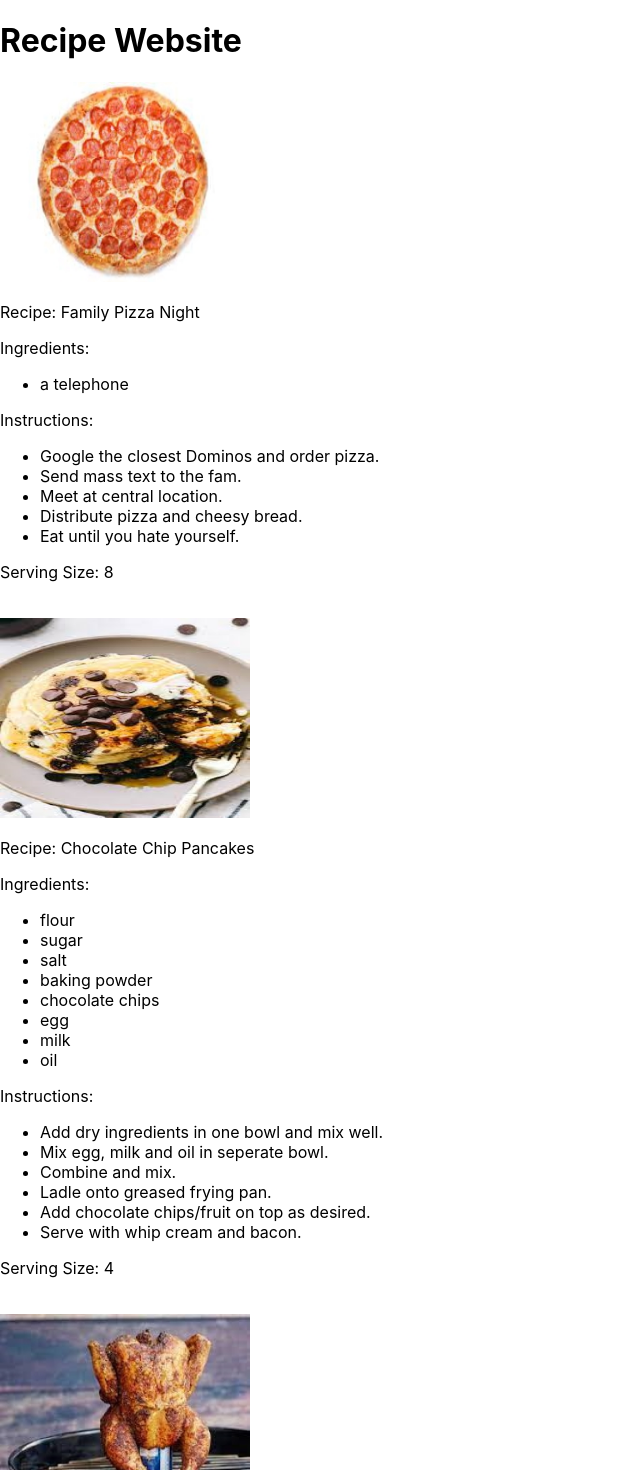
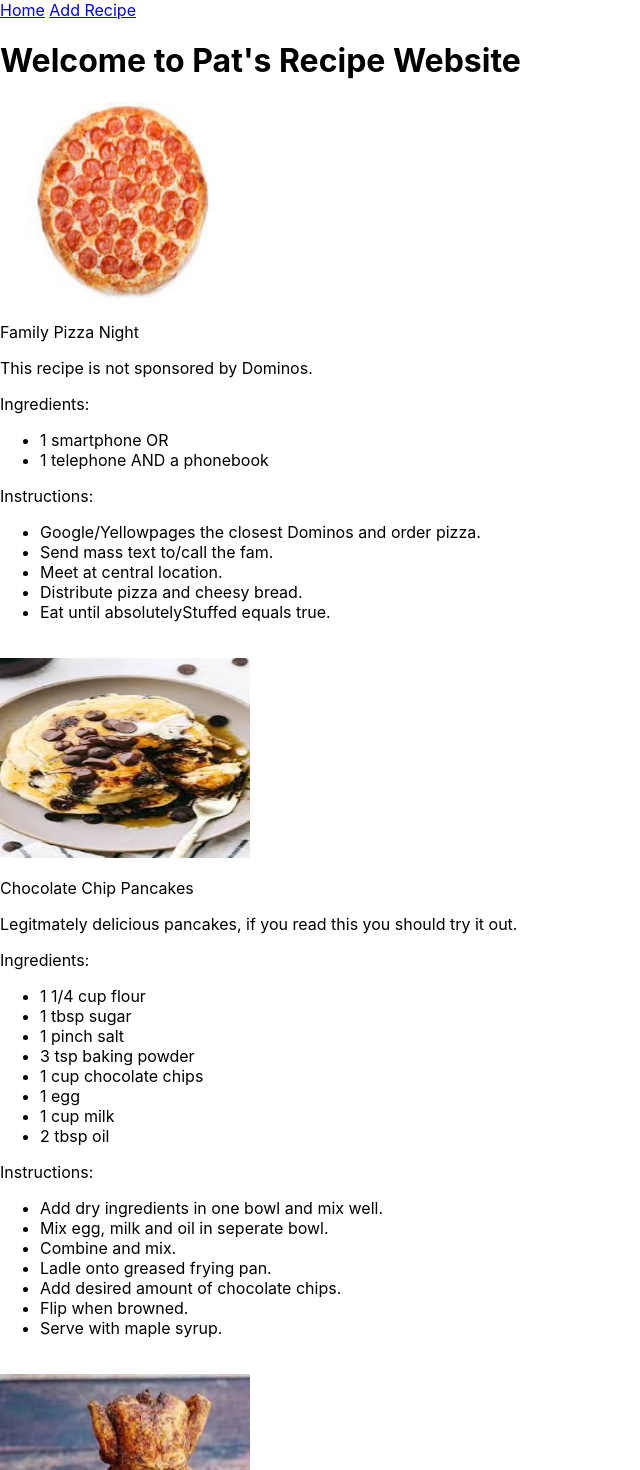
Before and after one commit to Brozon3/ReactRecipeWesbite, a React (Create React App) app: page / in a window 1280 px wide. Shown: the top 1470 px of the page, without its empty margins (0-640 px from the left). Built offline with nearby package versions, Linux system fonts and the light colour scheme.

Commit message:
Added measurements and nav aligned with objectives

```diff
--- a/src/App.js
+++ b/src/App.js
@@ -1,13 +1,34 @@
 import './App.css';
 import { useState, useEffect } from 'react';
 import { RecipeList } from './Recipes';
+import { Link } from "react-router-dom";
 
 export function Add() {
   return(
     <div>
+      <nav>
+        <Link to="/">Home</Link>
+        <span> </span>
+        <Link to="/add">Add Recipe</Link>
+      </nav>
+      <h1>Add a Recipe</h1>
       <form>
-        <label>Recipe Name</label>
-        <input type="text"></input>
+        <label for="name">Name: </label>
+        <input type="text" id="name"></input>
+        <br></br>
+        <label for="desc">Description: </label>
+        <input type="text" id="desc"></input>
+        <br></br>
+        <label for="ingred">Ingredients: </label>
+        <input type="text" id="ingred"></input>
+        <br></br>
+        <label for="instruct">Instructions: </label>
+        <input type="text" id="instruct"></input>
+        <br></br>
+        <label for="pic">Picture: </label>
+        <input type="text" id="pic"></input>
+        <br></br>
+        <button>Add Recipe</button>
       </form>
     </div>
   );
@@ -18,24 +39,24 @@ export function App() {
   let recipeData = [
     {
       name: "Family Pizza Night",
-      ingredients: ["a telephone"],
-      instructions: ["Google the closest Dominos and order pizza.", "Send mass text to the fam.", "Meet at central location.", "Distribute pizza and cheesy bread.", "Eat until you hate yourself."],
+      ingredients: ["1 smartphone OR", "1 telephone AND a phonebook"],
+      instructions: ["Google/Yellowpages the closest Dominos and order pizza.", "Send mass text to/call the fam.", "Meet at central location.", "Distribute pizza and cheesy bread.", "Eat until absolutelyStuffed equals true."],
       picture: "./images/family_pizza_night.jfif",
-      servingSize: "8"
+      description: "This recipe is not sponsored by Dominos."
     },
     {
       name: "Chocolate Chip Pancakes",
-      ingredients: ["flour", "sugar", "salt", "baking powder", "chocolate chips", "egg", "milk", "oil"],
-      instructions: ["Add dry ingredients in one bowl and mix well.", "Mix egg, milk and oil in seperate bowl.", "Combine and mix.", "Ladle onto greased frying pan.", "Add chocolate chips/fruit on top as desired.", "Serve with whip cream and bacon."],
+      ingredients: ["1 1/4 cup flour", "1 tbsp sugar", "1 pinch salt", "3 tsp baking powder", "1 cup chocolate chips", "1 egg", "1 cup milk", "2 tbsp oil"],
+      instructions: ["Add dry ingredients in one bowl and mix well.", "Mix egg, milk and oil in seperate bowl.", "Combine and mix.", "Ladle onto greased frying pan.", "Add desired amount of chocolate chips.", "Flip when browned.", "Serve with maple syrup."],
       picture: "./images/chocolate_chip_pancakes.jpg",
-      servingSize: "4"
+      description: "Legitmately delicious pancakes, if you read this you should try it out."
     },
     {
       name: "Beer Can Chicken",
-      ingredients: ["whole chicken", "vegetable oil", "salt", "pepper", "chili powder", "cayenne powder", "garlic powder", "can of beer"],
-      instructions: ["Remove neck and giblets from chicken and discard. Rince chicken and pat dry. Rub chicken lightly with oil then rub inside and out with dry ingredients. Set aside.", "Open beer can and take several gulps until the can is half full. Set aside.", "Grabbing a chicken leg in each hand, plunk the bird cavity over the beer can. Transfer the bird-on-a-can to your grill and place in the center, balancing with the beer can and the chicken legs.", "Cook the chicken over medium-high, indirect heat until the internal temperature registers 165F or 180F in the thigh.", "Remove from grill and let rest for 10 minutes before carving. Don't drink the rest of the beer."],
+      ingredients: ["1 whole chicken", "2 tbsp vegetable oil", "2 tsp salt", "2 tsp black pepper", "1 tsp chilli powder", "1 tsp cayenne powder", "1 tsp garlic powder", "1 can of beer"],
+      instructions: ["Remove neck and giblets from chicken and discard. Rince chicken and pat dry.", "Rub chicken lightly with oil then rub inside and out with dry ingredients. Set aside.", "Open beer can and take several gulps until the can is half full. Set aside.", "Grabbing a chicken leg in each hand, plunk the bird cavity over the beer can.", "Transfer the bird-on-a-can to your grill and place in the center, balancing the chicken on it's legs and the beer can.", "Cook the chicken over medium-high, indirect heat until the internal temperature registers 165F or 180F in the thigh.", "Remove from grill and let rest for 10 minutes before carving. Don't drink the rest of the beer."],
       picture: "./images/beer_can_chicken.jfif",
-      servingSize: "4-6"
+      description: "A whole chicken on a beer can on a BBQ. Even better if the beer is Black Horse (this is not sponsored by Molson)."
     }
   ];
 
@@ -49,7 +70,12 @@ export function App() {
 
   return (
     <div>
-      <h1>Recipe Website</h1>
+      <nav>
+        <Link to="/">Home</Link>
+        <span> </span>
+        <Link to="/add">Add Recipe</Link>
+      </nav>
+      <h1>Welcome to Pat's Recipe Website</h1>
       <RecipeList recipes={recipes}/>
     </div>
   );
--- a/src/Recipes.js
+++ b/src/Recipes.js
@@ -2,12 +2,12 @@ export function RecipeList( props ){
 
     return (
         props.recipes.map((recipe, i) => {
-            return <Recipe name={recipe.name} ingredients={recipe.ingredients} instructions={recipe.instructions} picture={recipe.picture} servingSize={recipe.servingSize}/>
+            return <Recipe name={recipe.name} ingredients={recipe.ingredients} instructions={recipe.instructions} picture={recipe.picture} description={recipe.description}/>
         })
     )
 };
 
-function Recipe ( {name, ingredients, instructions, picture, servingSize} ){
+function Recipe ( {name, ingredients, instructions, picture, description} ){
 
     const ingredientObjects = ingredients.map(
         (ingredient, i) => ({
@@ -27,7 +27,8 @@ function Recipe ( {name, ingredients, instructions, picture, servingSize} ){
     return(
         <div>
             <img src={picture} height={200} width={250} alt=""></img>
-            <p>Recipe: {name}</p>
+            <p>{name}</p>
+            <p>{description}</p>
             <p>Ingredients:</p>
             <ul>
                 {ingredientObjects.map(ingredient => (
@@ -40,7 +41,6 @@ function Recipe ( {name, ingredients, instructions, picture, servingSize} ){
                     <li key={instruction.id}>{instruction.text}</li>
                 ))}
             </ul>
-            <p>Serving Size: {servingSize}</p>
             <br></br>
         </div>
     )
```
